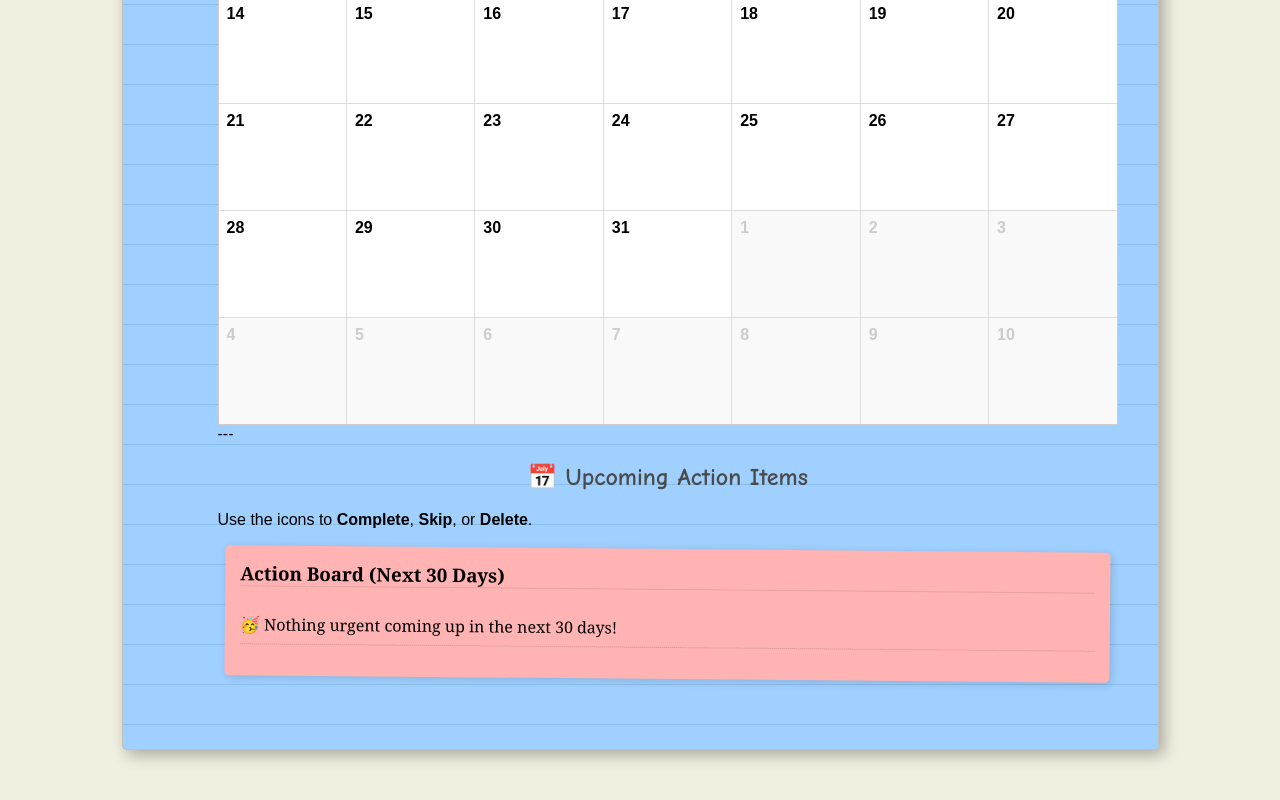
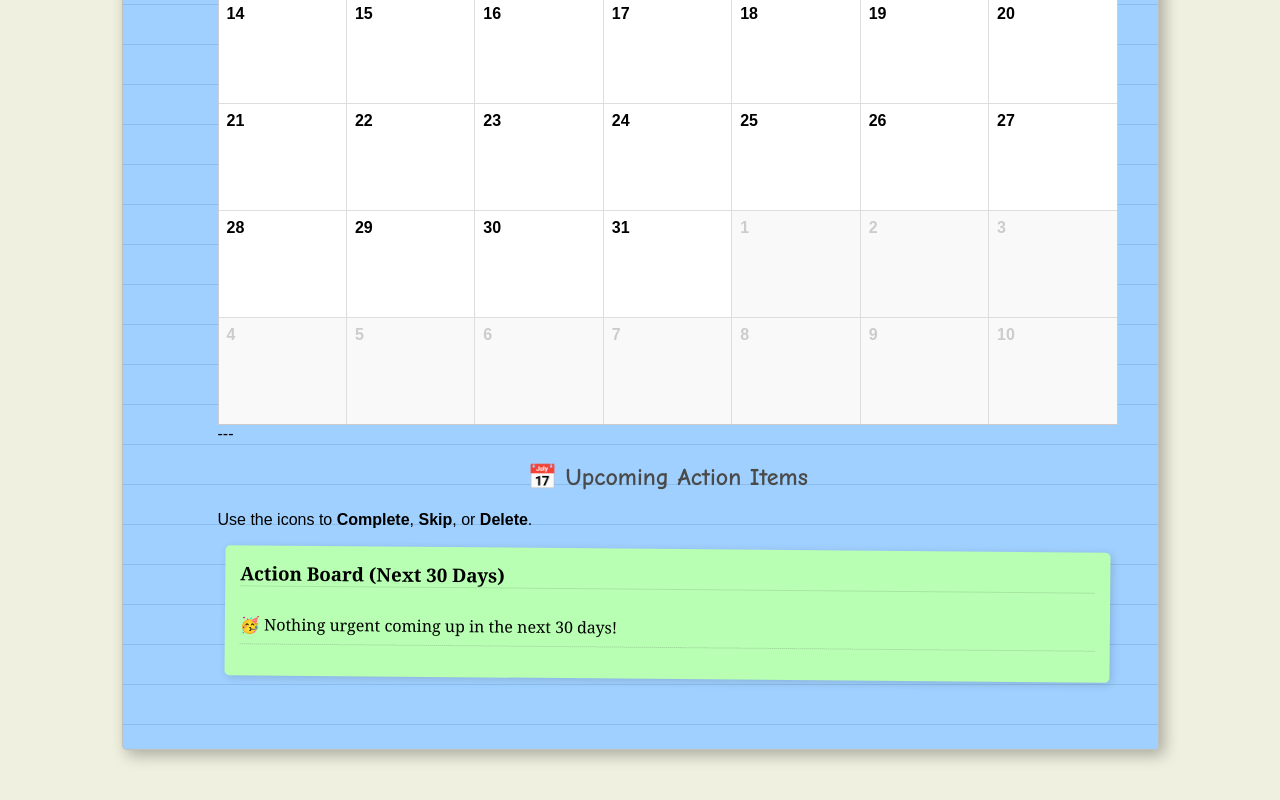
Before and after one commit to JMully55/Maintenance-Tracker, a plain HTML site: page index.html in a window 1280 px wide. Shown: the part 1046-1846 px from the top of the page. Drawn offline with Linux system fonts and the light colour scheme.

Commit message:
Update style.css

```diff
--- a/style.css
+++ b/style.css
@@ -170,7 +170,7 @@ form button[type="submit"] {
     flex: 0 0 95%; /* Make it nearly full width */
     max-width: 95%;
     min-height: 100px;
-    background-color: #ffb3b3; /* Light Red/Pink color */
+    background-color: #b8ffb3; /* Light Green color */
     transform: rotate(0.5deg); /* Slight rotation */
 }
 
```
